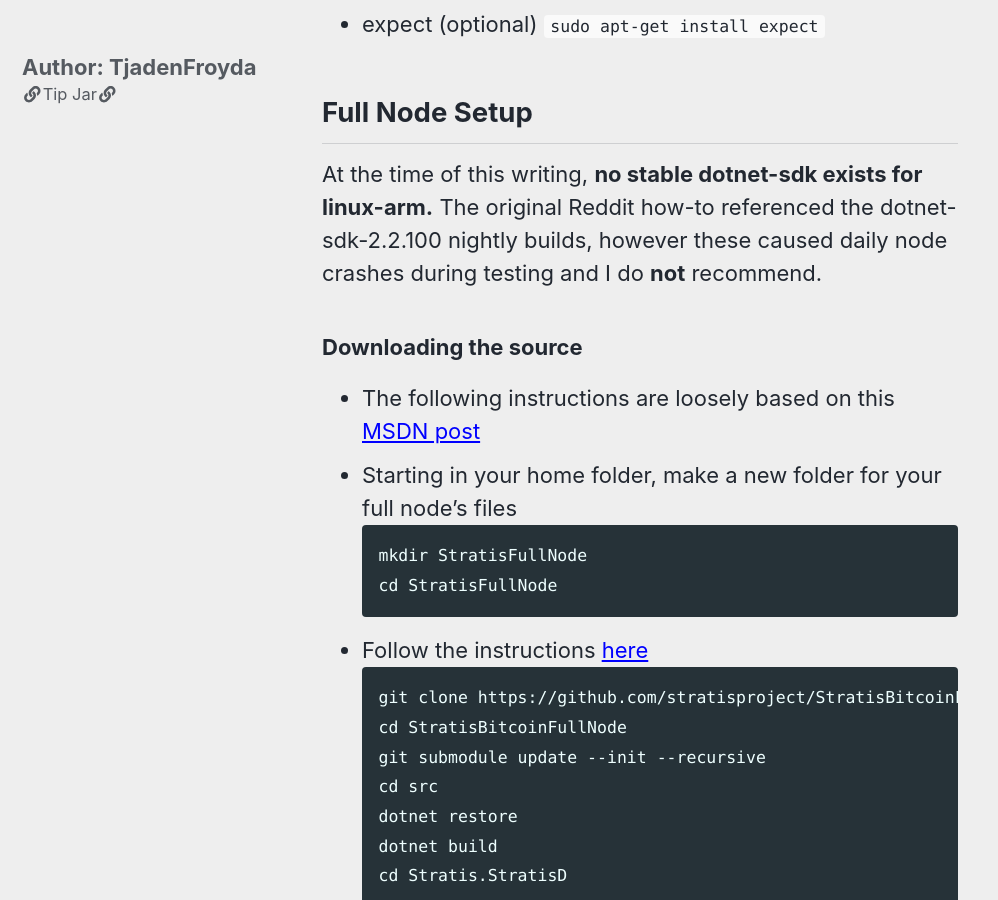
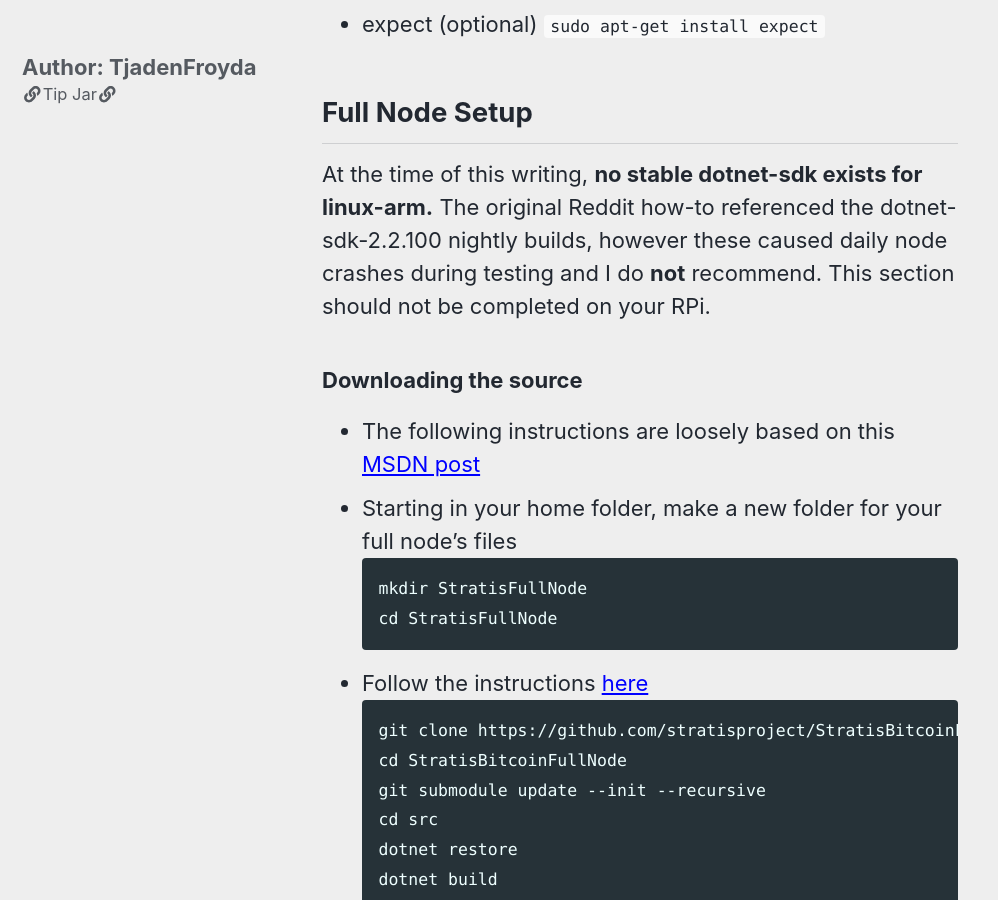
Before and after one commit to StratisDevelopmentFoundation/StratisDevelopmentFoundation.github.io, a Jekyll site: the page built from _posts/2018-05-01-rpi_fullnode.md, in a window 1280 px wide and 900 px high, scrolled down 1009 px. Shown: the whole window, without its empty margins (0-998 px from the left). Built offline with Jekyll 4.4.1, drawn with Linux system fonts in a browser that asks for light colours; nearby versions of some CDN libraries.

Commit message:
Updating instructions for building node to clarify that this step is not to be done on a RPi

```diff
--- a/_posts/2018-05-01-rpi_fullnode.md
+++ b/_posts/2018-05-01-rpi_fullnode.md
@@ -30,7 +30,7 @@
 
 
 ## Full Node Setup
-At the time of this writing, **no stable dotnet-sdk exists for linux-arm.** The original Reddit how-to referenced the dotnet-sdk-2.2.100 nightly builds, however these caused daily node crashes during testing and I do **not** recommend.
+At the time of this writing, **no stable dotnet-sdk exists for linux-arm.** The original Reddit how-to referenced the dotnet-sdk-2.2.100 nightly builds, however these caused daily node crashes during testing and I do **not** recommend. This section should not be completed on your RPi.
 
 ### Downloading the source
 * The following instructions are loosely based on this [MSDN post](https://blogs.msdn.microsoft.com/david/2017/07/20/setting_up_raspian_and_dotnet_core_2_0_on_a_raspberry_pi/)
```
Also changed, not shown: other parts of _posts/2018-05-01-rpi_fullnode.md (+1 -1 lines).
